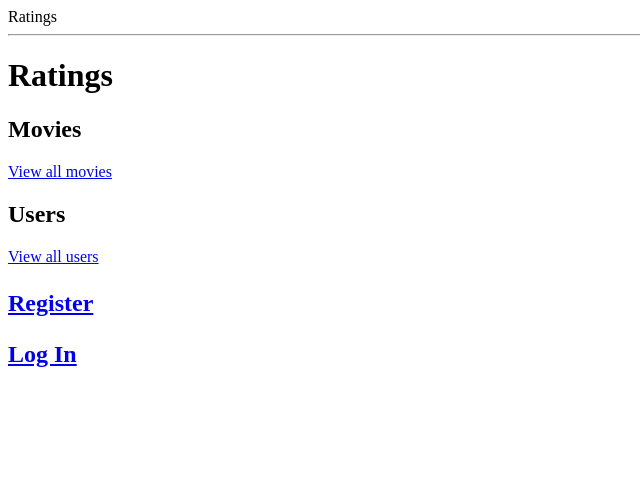
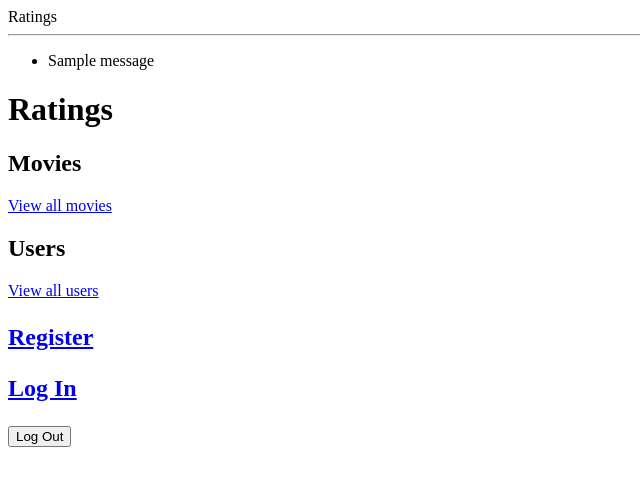
Before and after one commit to gquixtan/movie-ratings, a Flask app: page / in a window 1280 px wide. Shown: the top 486 px of the page, without its empty margins (0-640 px from the left). Run offline with Flask 2, Linux system fonts and the light colour scheme; tables that the repository leaves empty hold one stand-in row (values such as "Sample post"); one stand-in notice (Sample message) is shown.

Commit message:
Got log in and log out functioning

```diff
--- a/server.py
+++ b/server.py
@@ -4,7 +4,7 @@ from jinja2 import StrictUndefined
 
 from flask import jsonify
 from flask import (Flask, render_template, redirect, request, flash,
-                   session)
+                   session, url_for)
 from flask_debugtoolbar import DebugToolbarExtension
 from model import User, Rating, Movie, connect_to_db, db
 
@@ -80,9 +80,23 @@ def log_in():
     user = db.session.query(User).filter(User.email == session['email'],
                                          User.password == session['password']).first()
 
+    session['user_id'] = user.user_id
+
     if user is None:
         return redirect("/register")
     else:
+        flash('You were successfully logged in')
+        return redirect("/")
+
+
+@app.route("/log-out", methods=["GET"])
+def log_out():
+    """Log out user"""
+
+    if session.get('user_id'):
+        del session['user_id']
+        flash('You were successfully logged out')
+        print session
         return redirect("/")
 
 
--- a/templates/homepage.html
+++ b/templates/homepage.html
@@ -1,5 +1,17 @@
 {% extends 'base.html' %}
+
+
 {% block content %}
+
+{% with messages = get_flashed_messages() %}
+  {% if messages %}
+    <ul class=flashes>
+    {% for message in messages %}
+      <li>{{ message }}</li>
+    {% endfor %}
+    </ul>
+  {% endif %}
+{% endwith %}
 
     <h1>Ratings</h1>
 
@@ -14,5 +26,10 @@
 
     <h2><p><a href="/log-in">Log In</p></h2>
 
+    <form action="/log-out" method-"GET">
+        <input type='hidden' name='logout'>
+        <input type='submit' value='Log Out'>
+    </form>
+
 
 {% endblock %}
--- a/templates/login.html
+++ b/templates/login.html
@@ -1,5 +1,7 @@
 {% extends 'base.html' %}
 {% block content %}
+
+<h1>Login</h1>
 
 <form action="/log-in" method="post">
     <label></label>
--- a/templates/register_form.html
+++ b/templates/register_form.html
@@ -1,5 +1,8 @@
 {% extends 'base.html' %}
 {% block content %}
+
+<h1>Register</h1>
+
 <form action="/register" method="post">
     <label></label>
     Enter your email:
```
Lines whose indentation alone changed are shown as unchanged.
